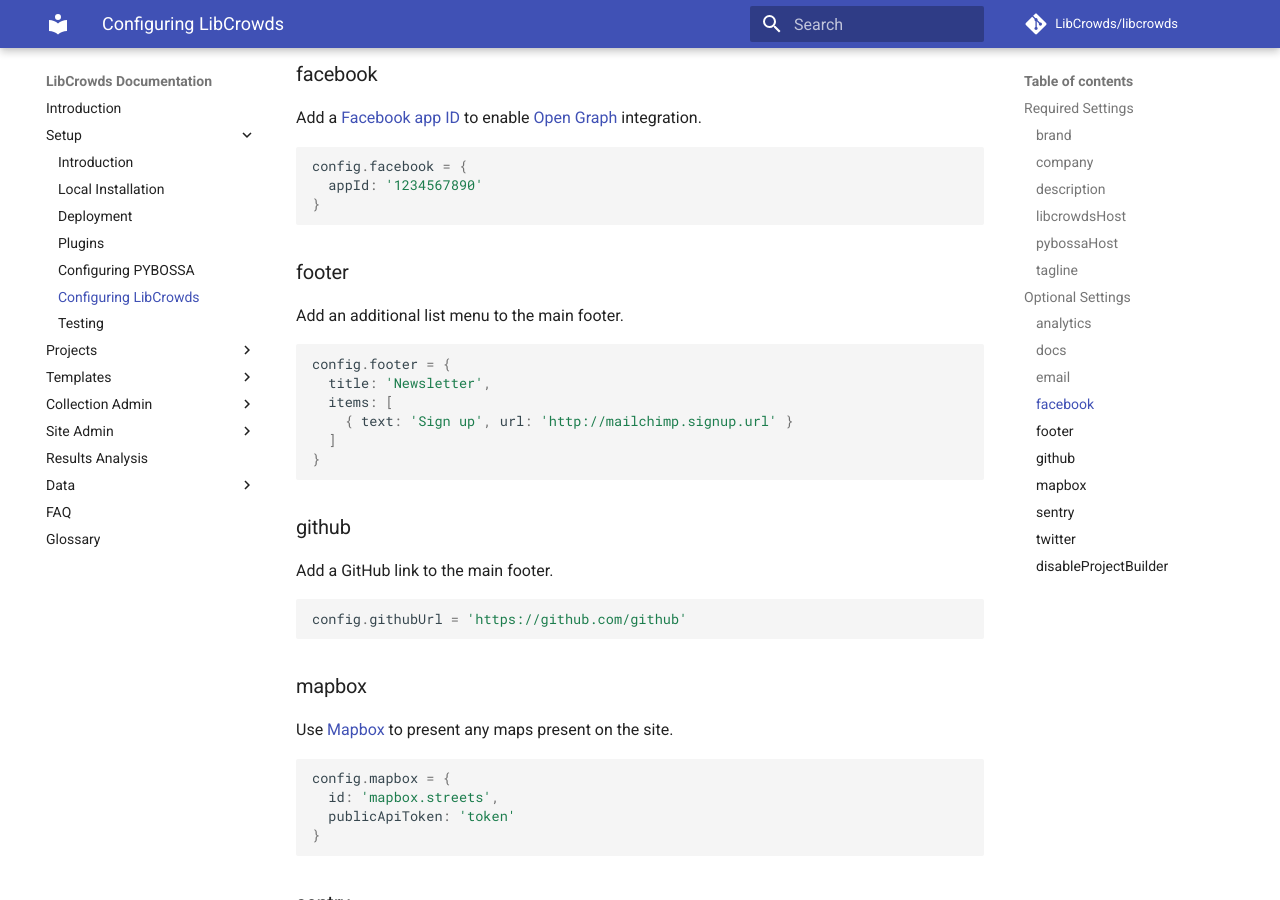
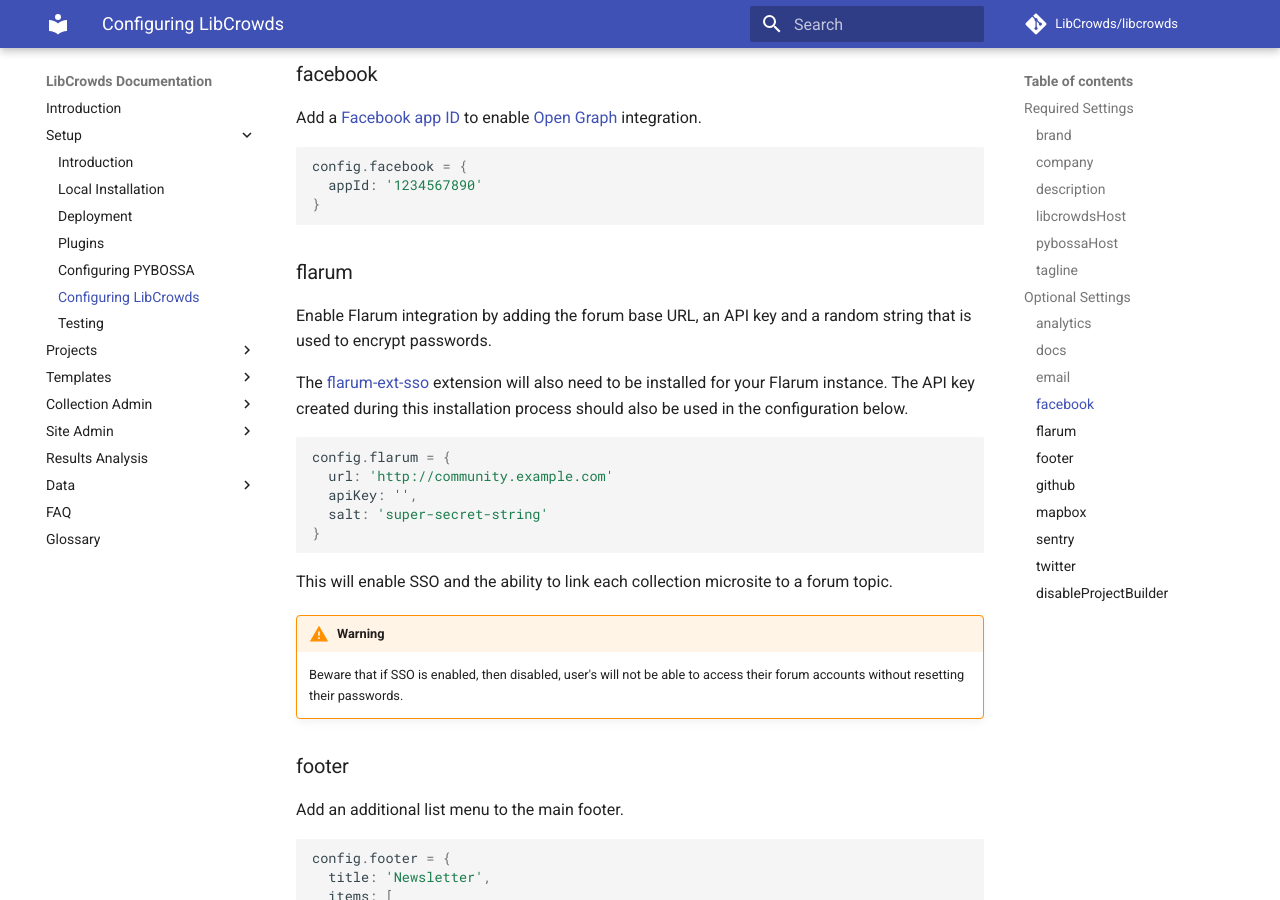
Before and after one commit to LibCrowds/docs, an MkDocs documentation site: the page built from docs/setup/configuring-libcrowds.md, in a window 1280 px wide and 900 px high, scrolled down 2612 px. Built offline with MkDocs 1.6.1 and Material for MkDocs 9.7.7, drawn with Linux system fonts in a browser that asks for light colours; comment, search, counter and statistics services are not loaded; old or Windows-style settings are respelled for this version of MkDocs.

Commit message:
Add flarum config to docs

````diff
--- a/docs/setup/configuring-libcrowds.md
+++ b/docs/setup/configuring-libcrowds.md
@@ -129,6 +129,33 @@
 }
 ```
 
+### flarum
+
+Enable Flarum integration by adding the forum base URL, an API key and
+a random string that is used to encrypt passwords.
+
+The [flarum-ext-sso](https://github.com/fabwu/flarum-ext-sso) extension will
+also need to be installed for your Flarum instance. The API key created
+during this installation process should also be used in the configuration
+below.
+
+```js
+config.flarum = {
+  url: 'http://community.example.com'
+  apiKey: '',
+  salt: 'super-secret-string'
+}
+```
+
+This will enable SSO and the ability to link each collection microsite to a
+forum topic.
+
+!!! warning
+
+    Beware that if SSO is enabled, then disabled, user's will not be able to
+    access their forum accounts without resetting their passwords.
+
+
 ### footer
 
 Add an additional list menu to the main footer.
@@ -153,6 +180,7 @@
 ### mapbox
 
 Use [Mapbox](https://www.mapbox.com/) to present any maps present on the site.
+
 ```js
 config.mapbox = {
   id: 'mapbox.streets',
````
